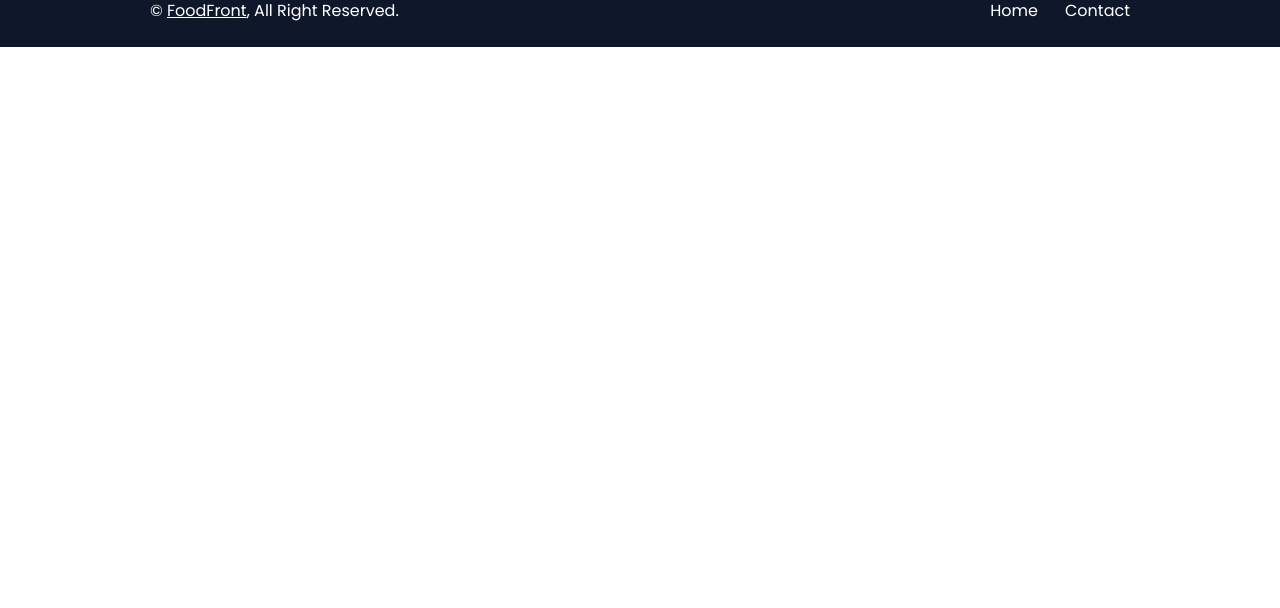
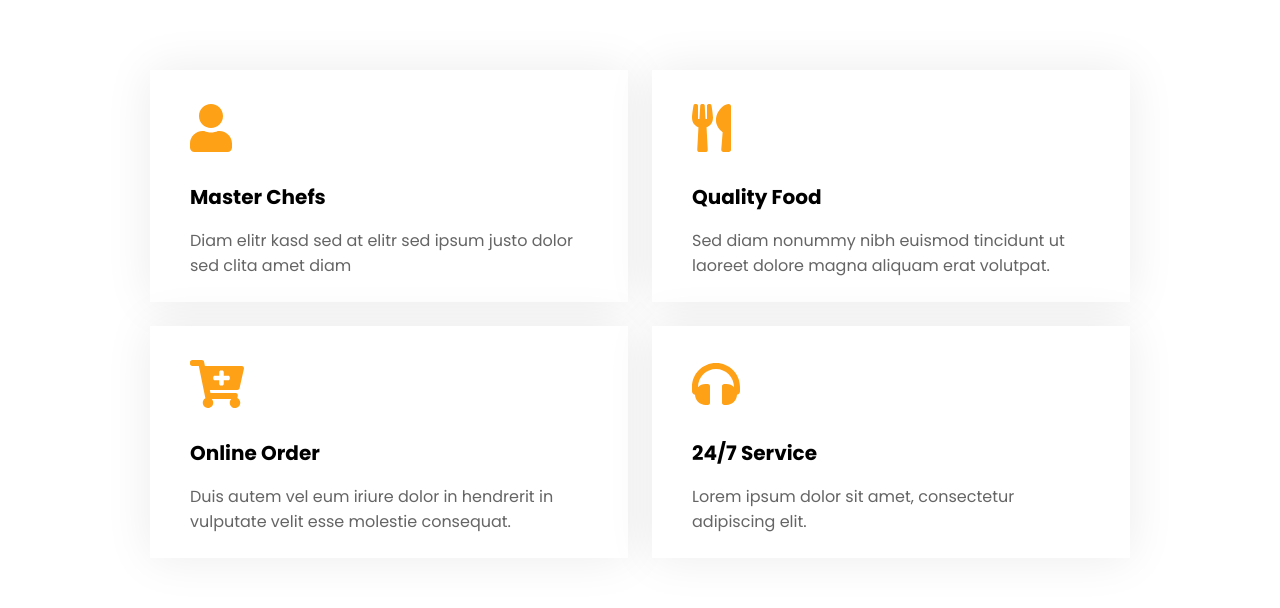
Before and after one commit to AhsanNazeef/restaurant-website-angular, an Angular app: page / in a window 1280 px wide. Shown: the part 790-1398 px from the top of the page. Before the commit the page ends 837 px from the top, so only its background shows below. Built offline with nearby package versions, Linux system fonts and the light colour scheme; a web font is replaced by a local one.

Commit message:
create detail section

```diff
--- /dev/null
+++ b/src/app/home/details-section/details-section.component.html
@@ -0,0 +1,3 @@
+@for (card of cards; track card; let i = $index) {
+<app-details-card [title]="card.title" [content]="card.content" [icon]="card.icon"></app-details-card>
+}
--- /dev/null
+++ b/src/app/home/details-section/details-section.component.scss
@@ -0,0 +1,28 @@
+:host {
+  display: flex;
+  padding-block: 96px;
+  gap: 24px;
+  flex-wrap: wrap;
+}
+
+app-details-card {
+  flex: 1 1 100%;
+}
+
+/* Tablet styles */
+@media (min-width: 768px) {
+  app-details-card {
+    flex: 1 1 calc(50% - 24px);
+  }
+}
+
+/* Desktop styles xl */
+@media (min-width: 1440px) {
+  :host {
+    flex-direction: row;
+    flex-wrap: unset;
+  }
+  app-details-card {
+    flex: unset;
+  }
+}
--- /dev/null
+++ b/src/app/home/details-section/details-section.component.ts
@@ -0,0 +1,38 @@
+import { Component } from '@angular/core';
+
+type Card = {
+  icon: 'user' | 'utensils' | 'cart-plus' | 'headphones';
+  title: string;
+  content: string;
+};
+
+@Component({
+  selector: 'app-details-section',
+  standalone: false,
+  templateUrl: './details-section.component.html',
+  styleUrl: './details-section.component.scss'
+})
+export class DetailsSectionComponent {
+  cards: Card[] = [
+    {
+      icon: 'user',
+      title: 'Master Chefs',
+      content: 'Diam elitr kasd sed at elitr sed ipsum justo dolor sed clita amet diam'
+    },
+    {
+      icon: 'utensils',
+      title: 'Quality Food',
+      content: 'Sed diam nonummy nibh euismod tincidunt ut laoreet dolore magna aliquam erat volutpat.'
+    },
+    {
+      icon: 'cart-plus',
+      title: 'Online Order',
+      content: 'Duis autem vel eum iriure dolor in hendrerit in vulputate velit esse molestie consequat.'
+    },
+    {
+      icon: 'headphones',
+      title: '24/7 Service',
+      content: 'Lorem ipsum dolor sit amet, consectetur adipiscing elit.'
+    }
+  ];
+}
--- a/src/app/home/home.component.html
+++ b/src/app/home/home.component.html
@@ -1 +1,2 @@
 <app-hero-section class="container"></app-hero-section>
+<app-details-section class="container"></app-details-section>
--- a/src/app/home/home.module.ts
+++ b/src/app/home/home.module.ts
@@ -4,9 +4,10 @@ import { FontAwesomeModule } from '@fortawesome/angular-fontawesome';
 import { SharedModule } from '../shared/shared.module';
 import { HeroSectionComponent } from './hero-section/hero-section.component';
 import { HomeComponent } from './home.component';
+import { DetailsSectionComponent } from './details-section/details-section.component';
 
 @NgModule({
-  declarations: [HomeComponent, HeroSectionComponent],
+  declarations: [HomeComponent, HeroSectionComponent, DetailsSectionComponent],
   imports: [FontAwesomeModule, CommonModule, SharedModule]
 })
 export class HomeModule {}
```
Also changed, not shown: 1 other file (tests, documents, lock files or other folders).
